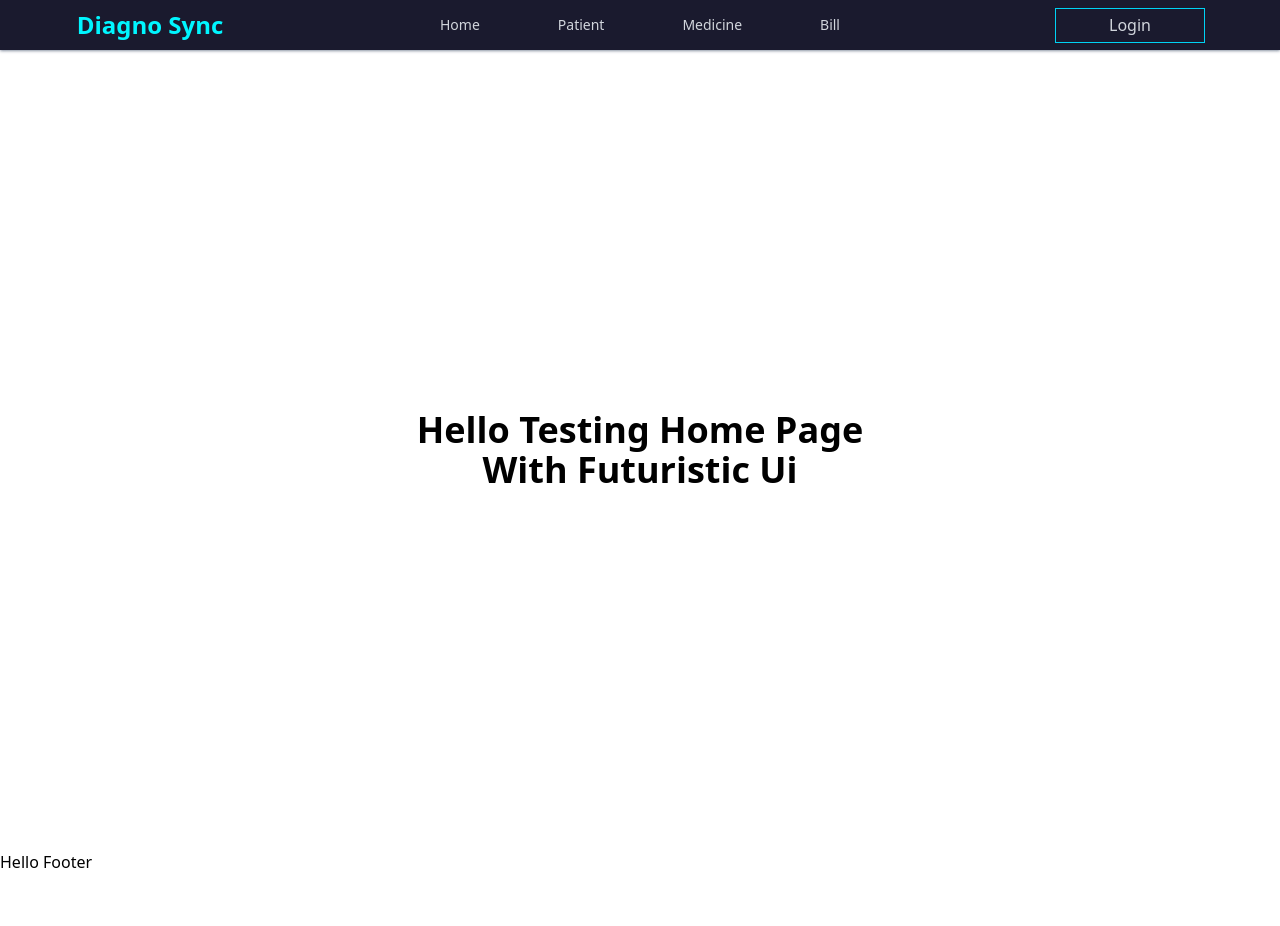
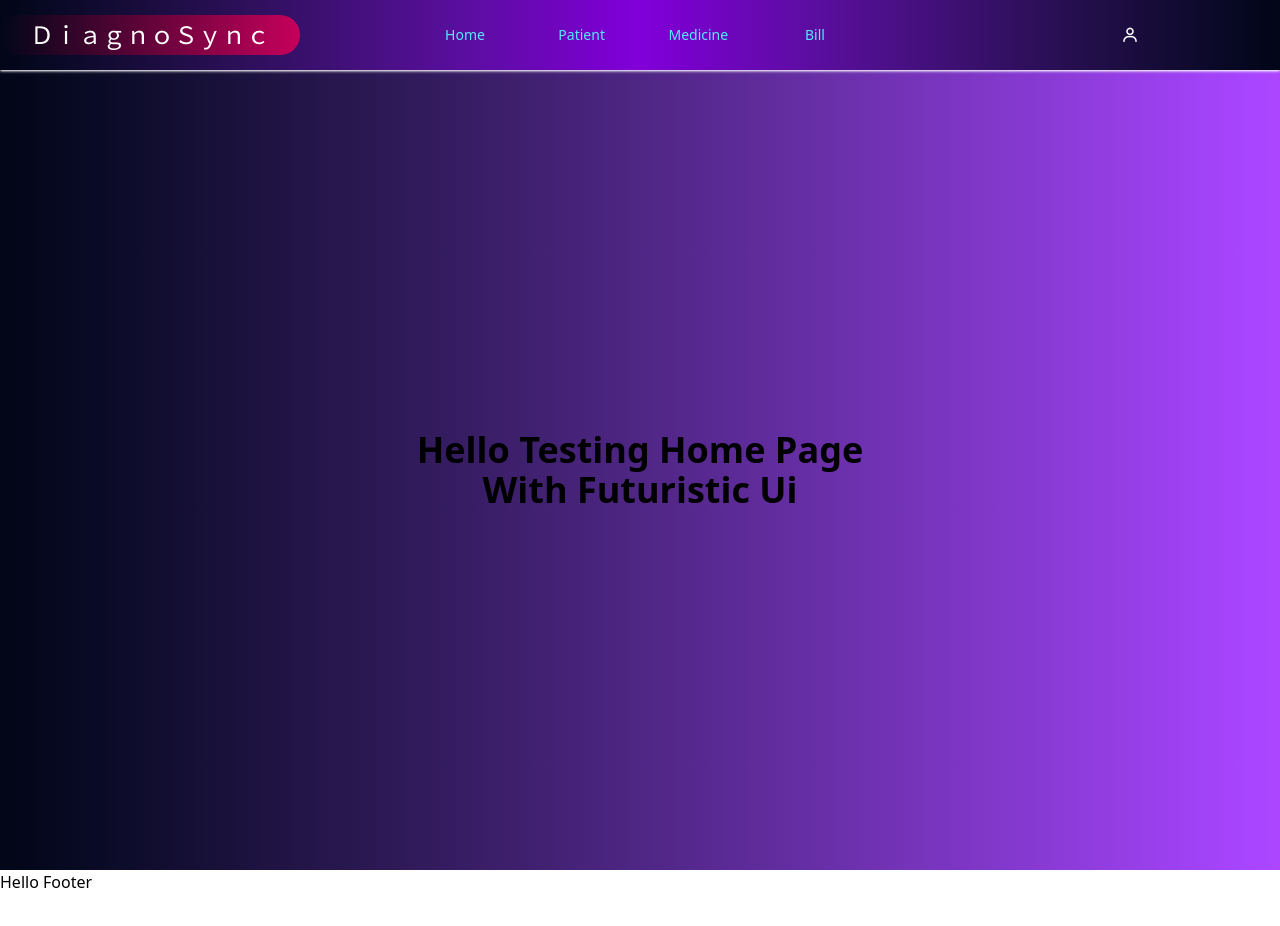
Before and after one commit to khiladi01/Diagnosync, a React (Vite) app in the folder Client/: page / in a window 1280 px wide. Shown: the top 926 px of the page. Built offline with nearby package versions, Linux system fonts and the light colour scheme.

Commit message:
Nav Bar Page Completing

```diff
--- a/Client/index.html
+++ b/Client/index.html
@@ -6,7 +6,7 @@
     <meta name="viewport" content="width=device-width, initial-scale=1.0" />
     <title>Diagnosync</title>
   </head>
-  <body>
+  <body class="bg-gradient-to-r from-slate-950 to-purple-500">
     <div id="root"></div>
     <script type="module" src="/src/main.jsx"></script>
   </body>
--- a/Client/package.json
+++ b/Client/package.json
@@ -12,6 +12,7 @@
   "dependencies": {
     "@tailwindcss/vite": "^4.1.11",
     "axios": "^1.10.0",
+    "boxicons": "^2.1.4",
     "react": "^19.1.0",
     "react-dom": "^19.1.0",
     "react-router-dom": "^7.6.3",
--- a/Client/src/Page/Home.jsx
+++ b/Client/src/Page/Home.jsx
@@ -3,7 +3,7 @@
 function Home() {
     return(
        <>
-         <div className="w-full h-screen grid place-content-center bg-white text-4xl font-bold">
+         <div className="w-full h-screen grid place-content-center bg-transparent text-4xl font-bold">
          <h1 className="flex justify-center items-center">Hello Testing Home Page</h1>
           <p className="flex justify-center items-center">With Futuristic Ui</p>
          </div>
--- a/Client/src/components/Nav.jsx
+++ b/Client/src/components/Nav.jsx
@@ -1,24 +1,29 @@
 import { Link } from "react-router-dom";
+import 'boxicons/css/boxicons.min.css';
+
 
 function Nav() {
     return(
         <>
-          <div className="h-[50px] w-full bg-[#1A1A2E] flex justify-between sticky top-0 shadow-sm shadow-gray-400">
+          <div className="h-[70px] w-full bg-gradient-to-r from-slate-950 via-purple-700 to-slate-950 flex justify-between shadow-sm shadow-white sticky top-0 select-none">
             {/* adding site name */}
-           <div className="w-[300px] h-[50px] flex justify-center items-center">
-            <p className="text-[#00F6FF] text-2xl font-semibold">Diagno Sync</p>
+           <div className="w-[300px] h-[70px] flex justify-center items-center">
+            <p className="w-full h-[40px] flex justify-center items-center rounded-full bg-gradient-to-r from bg-slate-950 to-pink-700 text-white text-2xl font-normal" title="Site Name">ＤｉａｇｎｏＳｙｎｃ</p>
            </div>
            {/* adding site links */}
-            <div className="w-[400px] h-[50px] flex justify-between items-center">
-              <Link className="text-gray-300 text-sm hover:text-[#A259FF] font-normal hover:underline underline-offset-8 decoration-[#A259FF] transition-all ease-in-out duration-200" to="/">Home</Link>
-              <Link className="text-gray-300 text-sm hover:text-[#A259FF] font-normal hover:underline underline-offset-8 decoration-[#A259FF] transition-all ease-in-out duration-200" to="/patient">Patient</Link>
-              <Link className="text-gray-300 text-sm hover:text-[#A259FF] font-normal hover:underline underline-offset-8 decoration-[#A259FF] transition-all ease-in-out duration-200" to="/medicine">Medicine</Link>
-              <Link className="text-gray-300 text-sm hover:text-[#A259FF] font-normal hover:underline underline-offset-8 decoration-[#A259FF] transition-all ease-in-out duration-200" to="/totalbill">Bill</Link>
+            <div className="w-[450px] h-[70px] flex justify-between items-center">
+              <Link className="w-[100px] flex justify-center items-center text-cyan-300 text-sm hover:text-cyan-400 font-normal
+              hover:rounded-full hover:shadow-lg hover:shadow-cyan-400 hover:drop-shadow-[0_0_10px_#00ffff] transition-all ease-in-out duration-200" to="/">Home</Link>
+              <Link className="w-[100px] flex justify-center items-center text-cyan-300 text-sm hover:text-cyan-400 font-normal
+              hover:rounded-full hover:shadow-lg hover:shadow-cyan-400 hover:drop-shadow-[0_0_10px_#00ffff] transition-all ease-in-out duration-200" to="/patient">Patient</Link>
+              <Link className=" w-[100px] flex justify-center items-center text-cyan-300 text-sm hover:text-cyan-400 font-normal
+              hover:rounded-full hover:shadow-lg hover:shadow-cyan-400 hover:drop-shadow-[0_0_10px_#00ffff] transition-all ease-in-out duration-200" to="/medicine">Medicine</Link>
+              <Link className="w-[100px] flex justify-center items-center text-cyan-300 text-sm hover:text-cyan-400 font-normal hover:rounded-full hover:shadow-lg hover:shadow-cyan-400 hover:drop-shadow-[0_0_10px_#00ffff] transition-all ease-in-out duration-200" to="/totalbill">Bill</Link>
             </div>
             {/* adding login button */}
-              <div className="w-[300px] h-[50px] flex justify-center items-center">
-                <div className="w-[150px] h-[35px] border-[1px] border-cyan-400">
-                    <Link className="h-full w-full flex justify-center items-center text-gray-300 hover:text-gray-400 transition-all ease-in-out duration-200" to="/">Login</Link>
+              <div className="w-[300px] h-[70px] flex justify-center items-center">
+                <div className="w-[50px] h-full">
+                    <Link className="h-full w-full flex justify-center items-center hover:text-gray-400 transition-all ease-in-out duration-200" to="/"><i className='bx bx-user text-lg hover:text-pink-400 cursor-pointer text-white transition-all ease-in-out duration-200' title="Profile"></i></Link>
                 </div>
               </div>
           </div>
```
Also changed, not shown: 1 other file (tests, documents, lock files or other folders).
